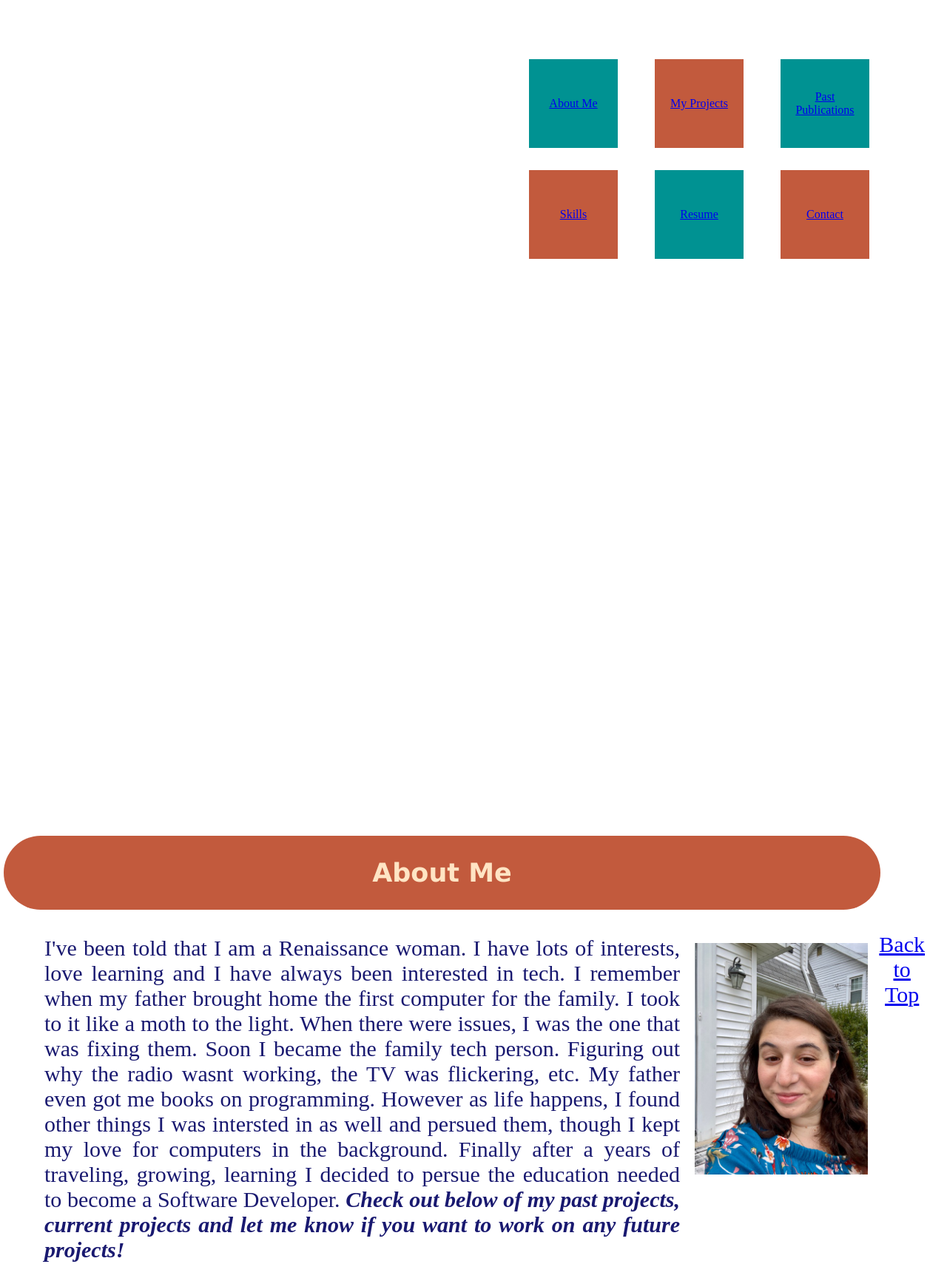
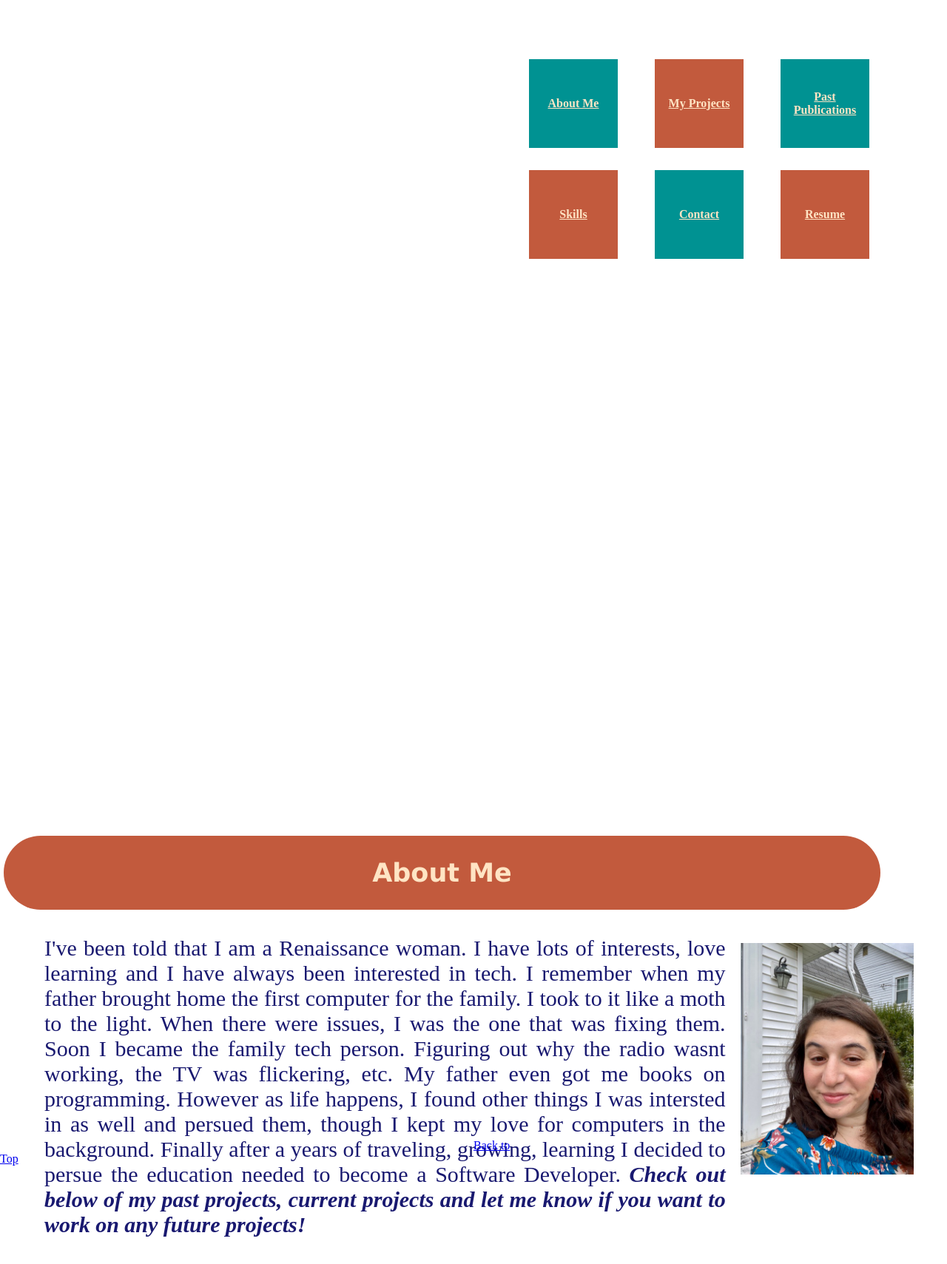
Before and after one commit to DinabMorgan/DinabMorgan.github.io, a plain HTML site: page index.html in a window 1280 px wide. Shown: the part 320-2029 px from the top of the page at 74% size. Drawn offline with Linux system fonts and the light colour scheme.

Commit message:
some updates

```diff
--- a/index.html
+++ b/index.html
@@ -11,7 +11,7 @@
 
 <body>
     <header>
-        <h1 style="font-size: 60px;"> Dina Morgan</h1>
+        <h1 class="Top" style="font-size: 60px;"> Dina Morgan</h1>
         <h4> Software Developer | BoardGamer Enthusiast | Problem Solver</h4>
     </header>
 
@@ -30,11 +30,12 @@
             <a class="navItem" href="#Skills"> Skills </a>
         </section>
 
+        <section id="ContactNav">
+            <a class="navItem" href="#Contact"> Contact</a>
+        </section>
+
         <section id="ResumeNav">
             <a class="navItem" href="#Resume"> Resume </a>
-        </section>
-        <section id="ContactNav">
-            <a class="navItem" href="#Contact"> Contact</a>
         </section>
 
     </div>
@@ -43,23 +44,23 @@
     <section class="AboutSection">
         <p>I've been told that I am a Renaissance woman. I have lots of interests, love learning and I have always been
             interested in tech. I remember when my father brought home the first computer for the family. I took to it
-            like
-            a moth to the light. When there were issues, I was the one that was fixing them. Soon I became the family
-            tech
-            person. Figuring out why the radio wasnt working, the TV was flickering, etc. My father even got me books on
+            like a moth to the light. When there were issues, I was the one that was fixing them. Soon I became the
+            family
+            tech person. Figuring out why the radio wasnt working, the TV was flickering, etc. My father even got me
+            books on
             programming. However as life happens, I found other things I was intersted in as well and persued them,
-            though I
-            kept my love for computers in the background. Finally after a years of traveling, growing, learning I
-            decided
-            to persue the education needed to become a Software Developer.
+            though I kept my love for computers in the background. Finally after a years of traveling, growing, learning
+            I
+            decided to persue the education needed to become a Software Developer.
             <em> <strong>
                     Check out below of my past projects, current projects
                     and let me know if you want to work on any future projects!
             </em></strong>
         </p>
-        <img class=" picture" src="/photos/my photo.jpg">
-        <a  class = "back" href="#navMenu"> Back to Top</a>
+        <img class="picture" src="/photos/my photo.jpg">
+
     </section>
+    <a class="back" href="#Top"> Back to Top</a>
     <br>
     <br>
     <br>
@@ -67,64 +68,73 @@
 
     <h3 id="MyProjects" class="MyProjects"> My Projects </h3>
     <section class="ProjectSection">
-        <p> Below are some of the C# projects that I have worked on. As I develope more content, I will post the links below.</p>
+        <p> Below are some of the C# projects that I have worked on. As I develope more content, I will post the links
+            below.</p>
         <p> <a href="https://github.com/DinabMorgan/Fizzbuzz.git"> FizzBuzz </a> </p>
         <p> <a href="https://github.com/2022-Summer-Cohort/m1-virtual-pet-DinabMorgan.git"> Virtual Pet</a> </p>
         <p> <a href="https://github.com/2022-Summer-Cohort/m5-web-api-DinabMorgan.git"> National Parks API </a> </p>
-        <p> <a href="https://github.com/2022-Summer-Cohort/m4-donut-maker-DinabMorgan.git"> Donut Click Counter Game </a> </p>
-        <p> <a href="https://github.com/2022-Summer-Cohort/m3-blog-platform-DinabMorgan.git"> Blog about TV Shows! </a> </p>
+        <p> <a href="https://github.com/2022-Summer-Cohort/m4-donut-maker-DinabMorgan.git"> Donut Click Counter Game
+            </a> </p>
+        <p> <a href="https://github.com/2022-Summer-Cohort/m3-blog-platform-DinabMorgan.git"> Blog about TV Shows! </a>
+        </p>
 
     </section>
-    <a  class = "back" href="#navMenu"> Back to Top</a>
+    <a class="back" href="#Top"> Back to Top</a>
 
     <h3 id="PastPublications" class="PastPublications">Past Publications</h3>
-    <section class = "PastSection">
-    <p> I have been working with Adobe Indesign for 15+ years. I am completely self taught, and I was certified in CS4 Indesign back in 2013. </p> <br> <br> <br>
-    <p> <a href="https://drive.google.com/file/d/17P4HuEp3h1V3u34NqNfH72PeWNKX3MKv/view?usp=sharing"> Business Card </a>
+    <section class="PastSection">
+        <p> I have been working with Adobe Indesign for 15+ years. I am completely self taught, and I was certified in
+            CS4 Indesign back in 2013. </p> <br> <br> <br>
+        <p> <a href="https://drive.google.com/file/d/17P4HuEp3h1V3u34NqNfH72PeWNKX3MKv/view?usp=sharing"> Business Card
+            </a>
             *
 
             <a href="https://drive.google.com/file/d/1bVbzS8-pJZx95UgZ5ucL6Rf2jnx66y3X/view?usp=sharing"> Hoop & Stick
                 Brochure </a> *
             <a href="https://drive.google.com/file/d/1hMUcfUeiwqlIlQ0hY-MxWDSTgtPbpnGE/view?usp=sharing"> LGBT Ice Cream
                 Social</a> *
-        <a href="https://drive.google.com/file/d/1hMUcfUeiwqlIlQ0hY-MxWDSTgtPbpnGE/view?usp=sharing"> College Thesis -
-            Magazine</a> *
+            <a href="https://drive.google.com/file/d/1hMUcfUeiwqlIlQ0hY-MxWDSTgtPbpnGE/view?usp=sharing"> College Thesis
+                - Magazine</a> *
             <a href="https://drive.google.com/file/d/1JLJtUIbIfTwv6OOBFiB7ESb_Xc62sVEp/view?usp=sharing"> Elderly LGBT
                 Postcard</a> *
-        <a href="https://drive.google.com/file/d/1Dcmi9NlOJWDHg1r4KRysKIP8WFEdRknM/view?usp=sharing"> Women's Health Day
-            Flyer</a>
+            <a href="https://drive.google.com/file/d/1Dcmi9NlOJWDHg1r4KRysKIP8WFEdRknM/view?usp=sharing"> Women's Health
+                Day Flyer</a>
         </p>
         <br>
-    <a class = "back" href="#navMenu"> Back to Top</a>
+
     </section>
+    <a class="back" href="#Top"> Back to Top</a>
 
 
     <h3 id="Skills" class="Skills"> Skills</h3>
-    <section class ="SkillSection">
-    <p> <strong> Techical skills: <br></strong>C# • .NET • EF Core • JavaScript • MVC • HTML • CSS (Flexbox and Grid) • TDD • Agile (Scrum) •
+    <section class="SkillSection">
+        <p> <strong> Techical skills: <br></strong>C# • .NET • EF Core • JavaScript • MVC • HTML • CSS (Flexbox and
+            Grid) • TDD • Agile (Scrum) •
             Webpack • Object Oriented Programming (OOP) • JSON • REST APIs • Responsive Design / Mobile • Relational
-        Databases • Source Control / Github/p>
+            Databases • Source Control / Github </p>
         <p> <strong> Software:</strong> <br> Adobe Indesign, Tableau, Microsoft Office</p>
     </section>
-
-    <a class = "back" href="#navMenu"> Back to Top</a>
-
-    <h3 id="Resume" class="Resume">Resume </h3>
- <section class = "ResumeSection">
-    <p> <a href="https://drive.google.com/file/d/1iB0qyfJo6eS6scTCqRAsH-WzaLi07pZW/view?usp=sharing"> Click Here to see a PDF of my Resume </a> </p>
-</section>
-    <a class = "back" href="#navMenu"> Back to Top</a>
+    <a class="back" href="#Top"> Back to Top</a>
 
     <h3 id="Contact" class="Contact">Contact</h3>
-    <section class = "ContactSection">
+        <section class="ContactSection">
         <p class="touch"> <strong>* Let's be friends! *</strong> </p>
 
         <li> <a href="mailto:morgan.dinab@gmail.com"> Email me!</a> </li>
         <li> <a href="https://www.linkedin.com/in/morgandina"> LinkedIn</a></li>
         <li> <a href="https://github.com/DinabMorgan "> Github </a> </li>
+    </section>
+    <a class="back" href="#Top"> Back to Top</a>
 
+    <h3 id="Resume" class="Resume">Resume </h3>
+    <section class="ResumeSection">
+        <p> <a href="https://drive.google.com/file/d/1iB0qyfJo6eS6scTCqRAsH-WzaLi07pZW/view?usp=sharing"> Click Here to
+                see a PDF of my Resume </a> </p>
     </section>
-    <a class = "back" href="#navMenu"> Back to Top</a>
+    <a class="back" href="#Top"> Back to Top</a>
+
+
+
     <footer>
 
     </footer>
--- a/style.css
+++ b/style.css
@@ -8,9 +8,6 @@ header {
     border: 150px;
     width: auto;
     height: 200px;
-
-
-
 
 }
 
@@ -23,7 +20,10 @@ h1 {
     padding-top: 15px;
 
 
-
+}
+.back {
+    margin-left: 50%;
+    margin-right: 45%;
 }
 
 h4 {
@@ -47,6 +47,12 @@ h4 {
     margin-top: 75px
 }
 
+.navItem {
+    margin-top: auto;
+    margin-bottom: auto;
+    color:bisque;
+    font-weight: bold;
+}
 
 #AboutMeNav {
 
@@ -57,13 +63,8 @@ h4 {
     width: 100px;
     height: 100px;
     padding: 10px;
-
 }
 
-.navItem {
-    margin-top: auto;
-    margin-bottom: auto;
-}
 
 #MyProjectsNav {
     display: grid;
@@ -83,8 +84,6 @@ h4 {
     padding: 10px;
 }
 
-
-
 #SkillsNav {
     display: grid;
     margin: auto;
@@ -97,7 +96,7 @@ h4 {
 #ResumeNav {
     display: grid;
     margin: auto;
-    background-color: #009292;
+    background-color: #c25a3d;
     width: 100px;
     height: 100px;
     padding: 10px;
@@ -106,7 +105,7 @@ h4 {
 #ContactNav {
     display: grid;
     margin: auto;
-    background-color: #c25a3d;
+    background-color: #009292;
     width: 100px;
     height: 100px;
     padding: 10px;
@@ -194,7 +193,6 @@ ul {
 }
 
 
-
 .Skills {
     margin-left: 5px;
     padding: 30px;
@@ -215,7 +213,7 @@ ul {
 .Resume {
     margin-left: 5px;
     padding: 30px;
-    background-color: #c25a3d;
+    background-color: #009292;
     color: bisque;
     text-align: center;
     font-size: 35px;
@@ -232,7 +230,7 @@ ul {
 .Contact {
     margin-left: 5px;
     padding: 30px;
-    background-color: #009292;
+    background-color: #c25a3d;
     color: bisque;
     text-align: center;
     font-size: 35px;
@@ -250,6 +248,3 @@ ul {
 .touch {
     text-align: center;
 }
-.back {
-    text-align: center;
-}
```
Lines whose indentation alone changed are shown as unchanged.
